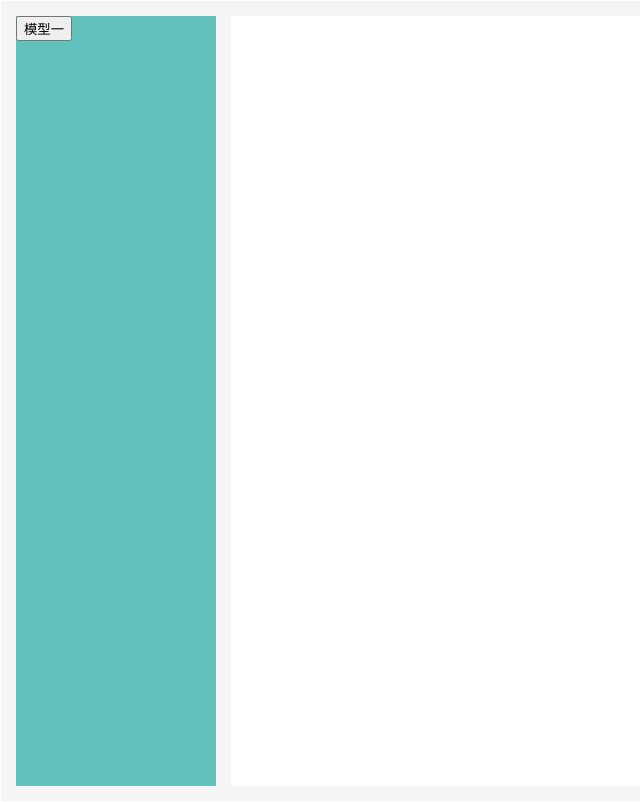
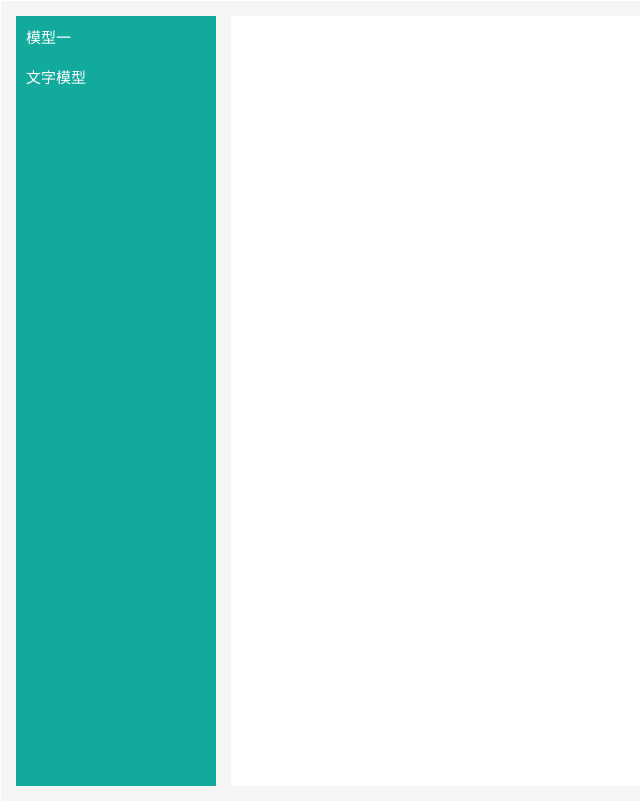
Before and after one commit to BlackDragonCat/threeJS, a website built with Vite: page index.html in a window 1280 px wide. Shown: the whole page, without its empty margins (0-640 px from the left). Built offline with nearby package versions, Linux system fonts and the light colour scheme.

Commit message:
首页样式

```diff
--- /dev/null
+++ b/index.css
@@ -0,0 +1,63 @@
+:root{
+    --router-list: #12aa9c;
+    --router-item: #12aa9c;
+    --router-item-hover: #57c3c2;
+    --router-item-active: #12aa9c;
+
+}
+.layout{
+    height: calc(100% - 30px);
+    width:calc(100% - 30px);
+    display: flex;
+    flex-direction: row;
+    justify-content: space-between;
+    margin: 15px;
+}
+.layout_left{
+    height: 100%;
+    width: 200px;
+    background-color: white;
+}
+.layout_right{
+    height: calc(100% );
+    width: calc(100% - 200px - 15px );
+    background-color: white;
+}
+.routerList{
+    max-height: 100%;
+    height: 100%;
+    width: 100%;
+    overflow: hidden;
+    background-color: var(--router-list);
+}
+.routerInner {
+    max-height: 100%;
+    height: auto;
+    width: 100%;
+    overflow-y: hidden;
+    overflow-x: hidden;
+    background-color: transparent;
+}
+.routerItem {
+    height: 40px;
+    width: revert;
+    padding-left: 10px;
+    display: flex;
+    justify-content: flex-start;
+    align-items: center;
+    color: white;
+    font-size: 15px;
+    background-color: var(--router-item);
+    overflow: hidden;
+}
+.routerItem:hover {
+    cursor: pointer;
+    background-color: var(--router-item-hover);
+}
+.routerItem:active {
+    cursor: pointer;
+    background-color: var(--router-item-active);
+}
+.layout_left ::-webkit-scrollbar {
+    display: none;
+}
--- a/index.html
+++ b/index.html
@@ -12,41 +12,20 @@
                 background-color: rgb(245, 245, 245);
                 overflow: hidden;
             }
-            .layout{
-                height: calc(100% - 30px);
-                width:calc(100% - 30px);
-                display: flex;
-                flex-direction: row;
-                justify-content: space-between;
-                margin: 15px;
-            }
-            .layout_left{
-                height: 100%;
-                width: 200px;
-                background-color: rgb(98, 193, 188);
-            }
-            .layout_right{
-                height: calc(100% );
-                width: calc(100% - 200px - 15px );
-                background-color: white;
-            }
+
 		</style>
-        <script>
-            function toPage(path){
-                document.getElementById('dynamicIframe').src = '/src/'+ path + '/index.html';
-                return;
-                fetch('/src/'+ path + '/index.html')
-                    .then(response => response.text())
-                    .then(content => {
-                        document.getElementById('content').innerHTML = content;
-                    });
-            }
-        </script>
+        <link rel="stylesheet" href="./index.css">
 	</head>
 	<body>
         <div class="layout">
             <div class="layout_left">
-                <button onclick="toPage('moduleOne')">模型一</button>
+                <div class="routerList">
+                    <div class="routerInner" id="router">
+                        <div class="routerItem" onclick="toPage('moduleOne')">模型一</div>
+                        <div class="routerItem" onclick="toPage('moduleText')">文字模型</div>
+                    </div>
+
+                </div>
             </div>
             <div id="content" class="layout_right">
                 <iframe id="dynamicIframe" width="100%" height="100%" frameborder="0"></iframe>
@@ -54,6 +33,7 @@
 
         </div>
 
+        <script src="./main.js"></script>
 
 	</body>
 </html>
--- a/main.js
+++ b/main.js
@@ -1 +1,16 @@
-import * as THREE from 'three';
+const router = document.getElementById("router")
+router.addEventListener('mouseenter',()=>{
+    //获取滚动条dom
+    router.style.overflowY = 'scroll'
+    console.log('1111');
+
+})
+router.addEventListener('mouseleave',()=>{
+    //获取滚动条dom
+    router.style.overflowY = 'hidden'
+
+})
+function toPage(path){
+    document.getElementById('dynamicIframe').src = '/src/components/'+ path + '/index.html';
+
+}
```
